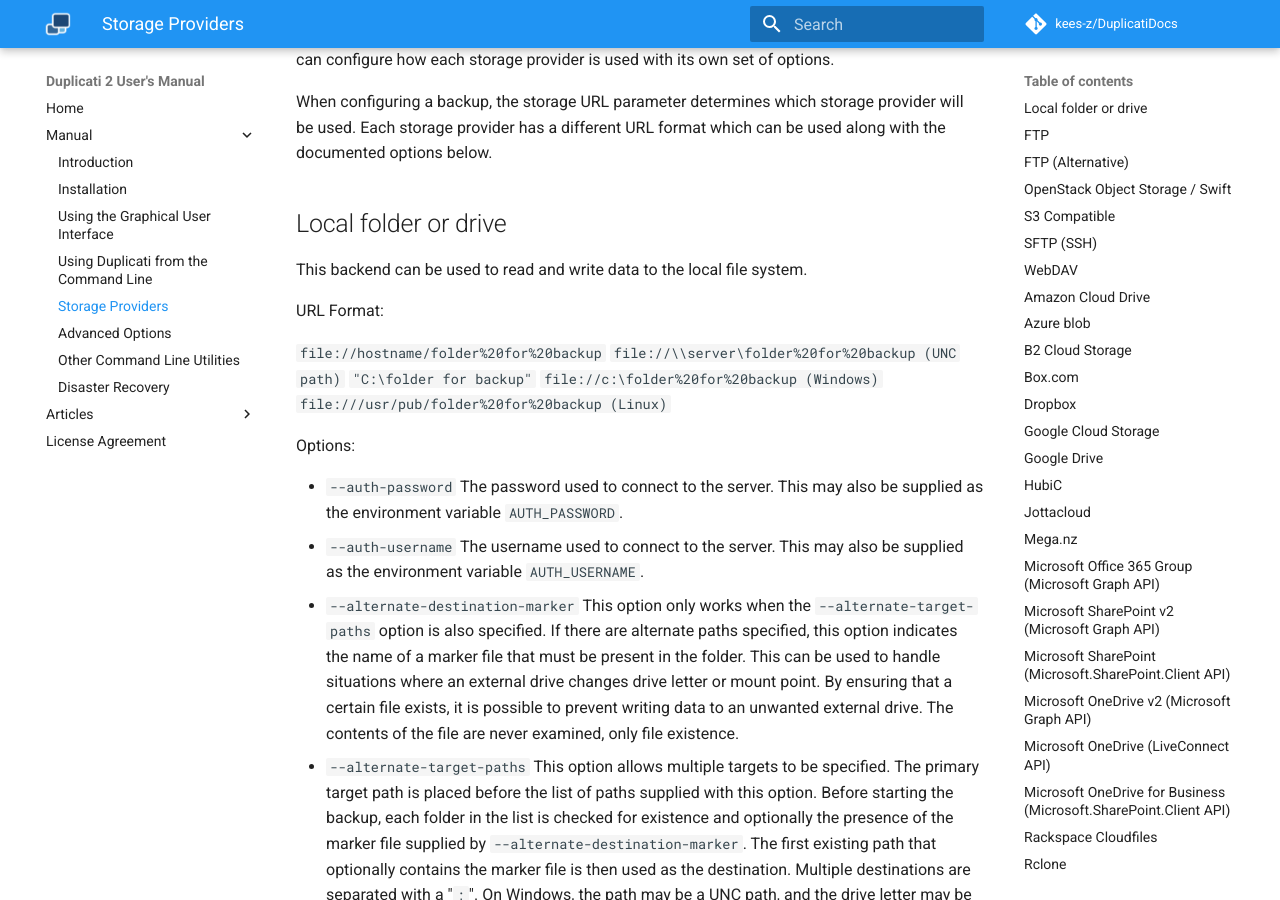
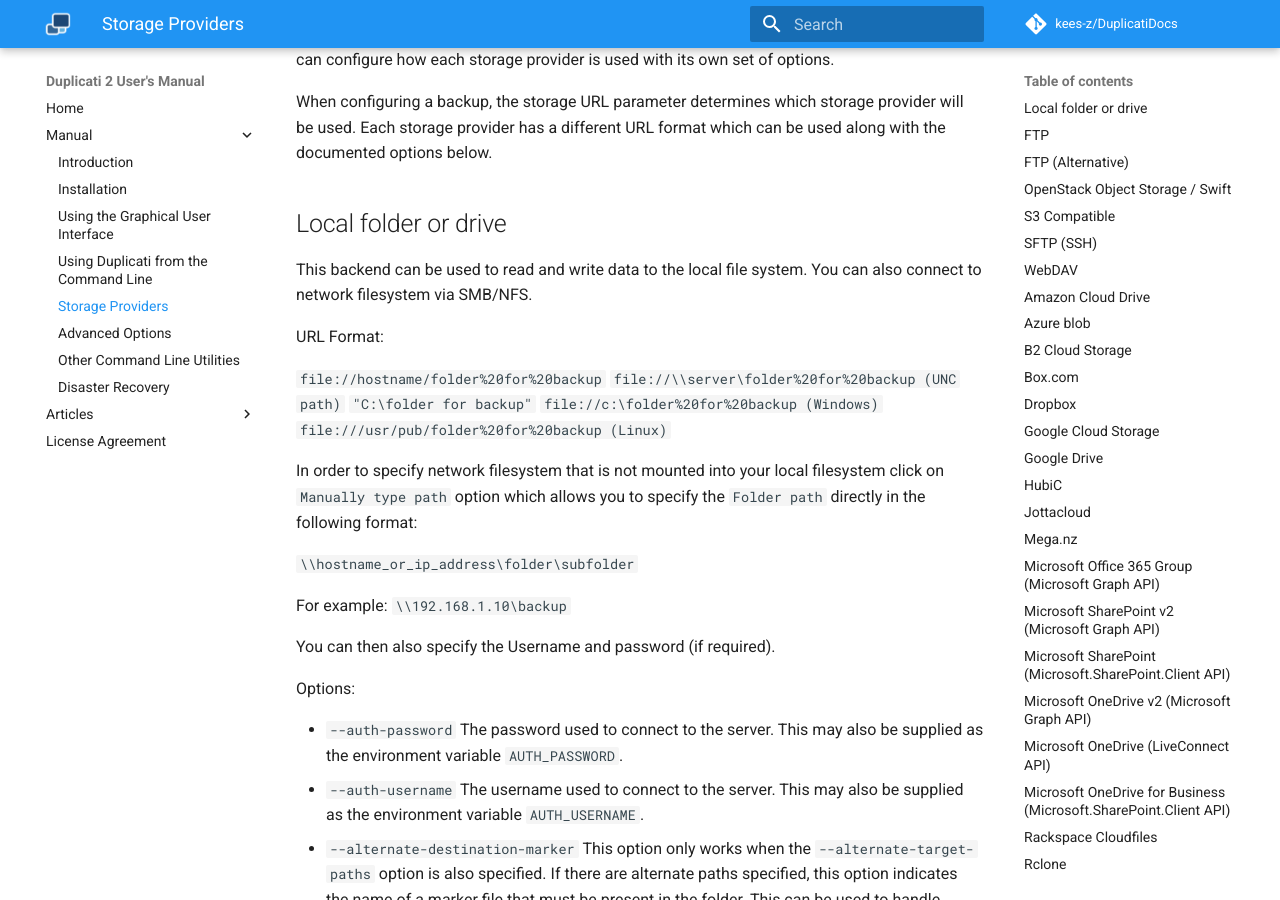
Before and after one commit to kees-z/DuplicatiDocs, an MkDocs documentation site: the page built from docs/05-storage-providers.md, in a window 1280 px wide and 900 px high, scrolled down 209 px. Built offline with MkDocs 1.6.1 and Material for MkDocs 9.7.7, drawn with Linux system fonts in a browser that asks for light colours; comment, search, counter and statistics services are not loaded; old or Windows-style settings are respelled for this version of MkDocs.

Commit message:
Update 05-storage-providers.md
Added documentation about how to mount SMB/NFS

```diff
--- a/docs/05-storage-providers.md
+++ b/docs/05-storage-providers.md
@@ -5,7 +5,7 @@ When configuring a backup, the storage URL parameter determines which storage pr
 
 ## Local folder or drive
 
-This backend can be used to read and write data to the local file system.
+This backend can be used to read and write data to the local file system. You can also connect to network filesystem via SMB/NFS.
 
 URL Format:
 
@@ -14,6 +14,15 @@ URL Format:
 `"C:\folder for backup"`
 `file://c:\folder%20for%20backup (Windows)`
 `file:///usr/pub/folder%20for%20backup (Linux)`
+
+In order to specify network filesystem that is not mounted into your local filesystem click on `Manually type path` option which allows you to specify the `Folder path` directly in the following format:
+
+`\\hostname_or_ip_address\folder\subfolder`
+
+For example:
+`\\192.168.1.10\backup`
+
+You can then also specify the Username and password (if required).
 
 Options:
 
```
